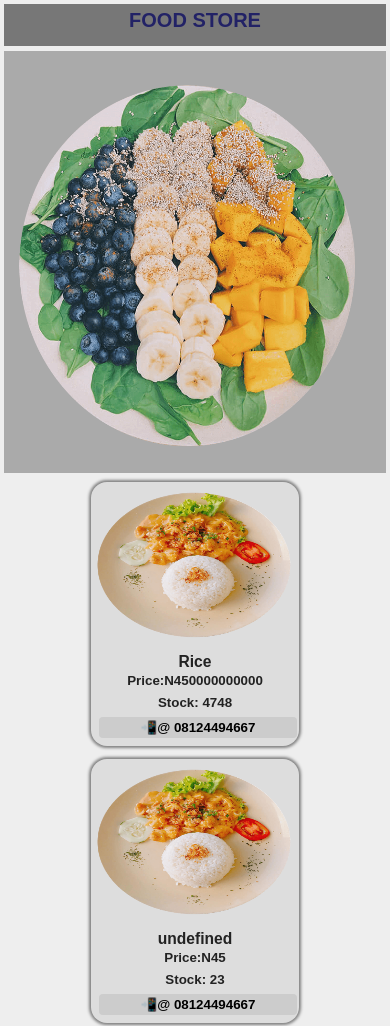
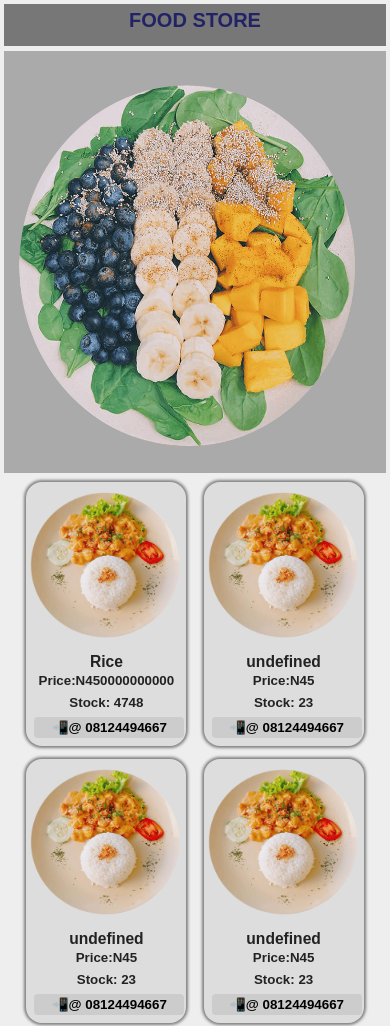
Before and after one commit to Emmany555/SHOPPING, a plain HTML site: page index.html in a window 390 px wide. Shown: the top 1026 px of the page. Drawn offline with Linux system fonts and the light colour scheme.

Commit message:
Update style.css
Card width

```diff
--- a/style.css
+++ b/style.css
@@ -218,7 +218,7 @@ margin-bottom: 5rem;
 
 @media (max-width:700px) {
   .card{
-    width: 13rem;
+    width: 10rem;
     margin: 0.2rem;
     font-size:smaller;
 
```
